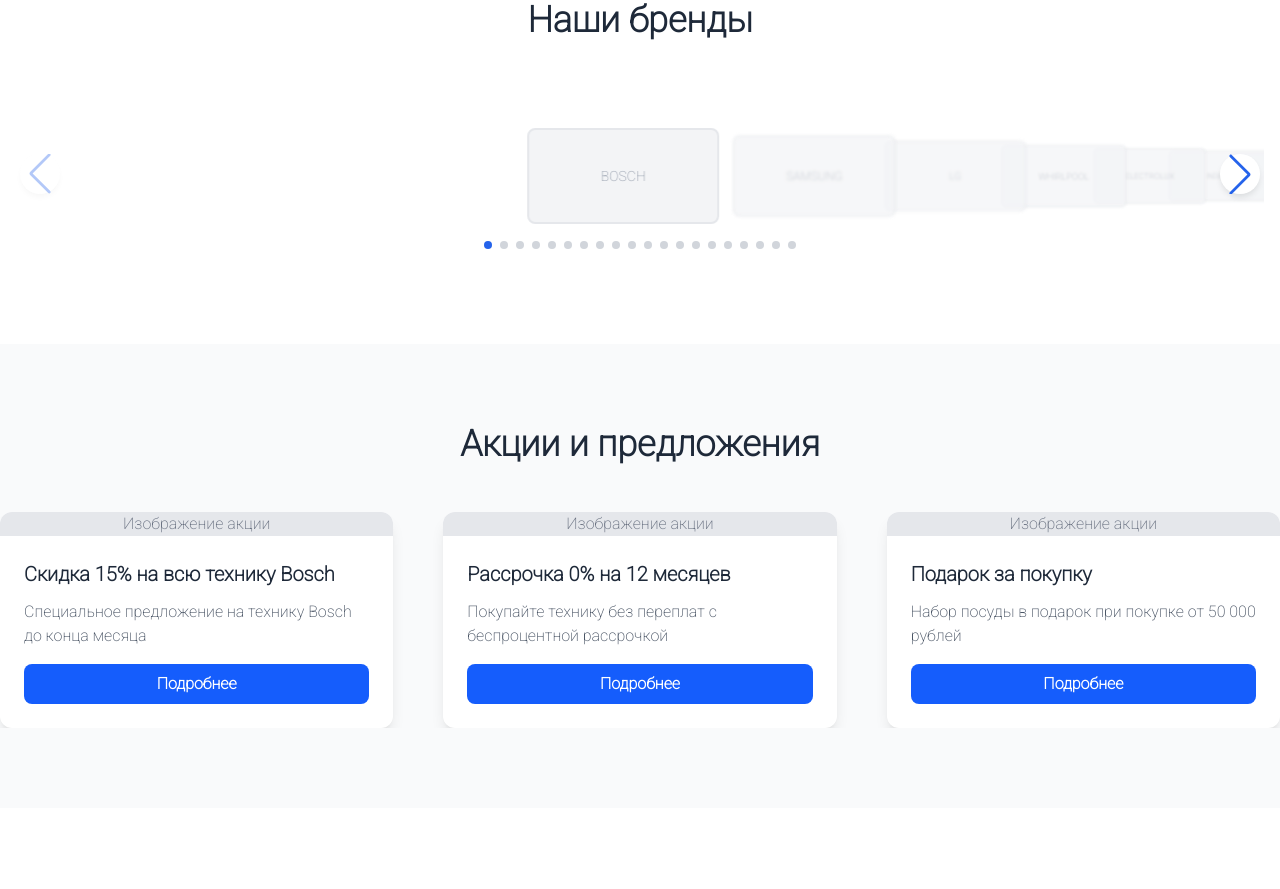
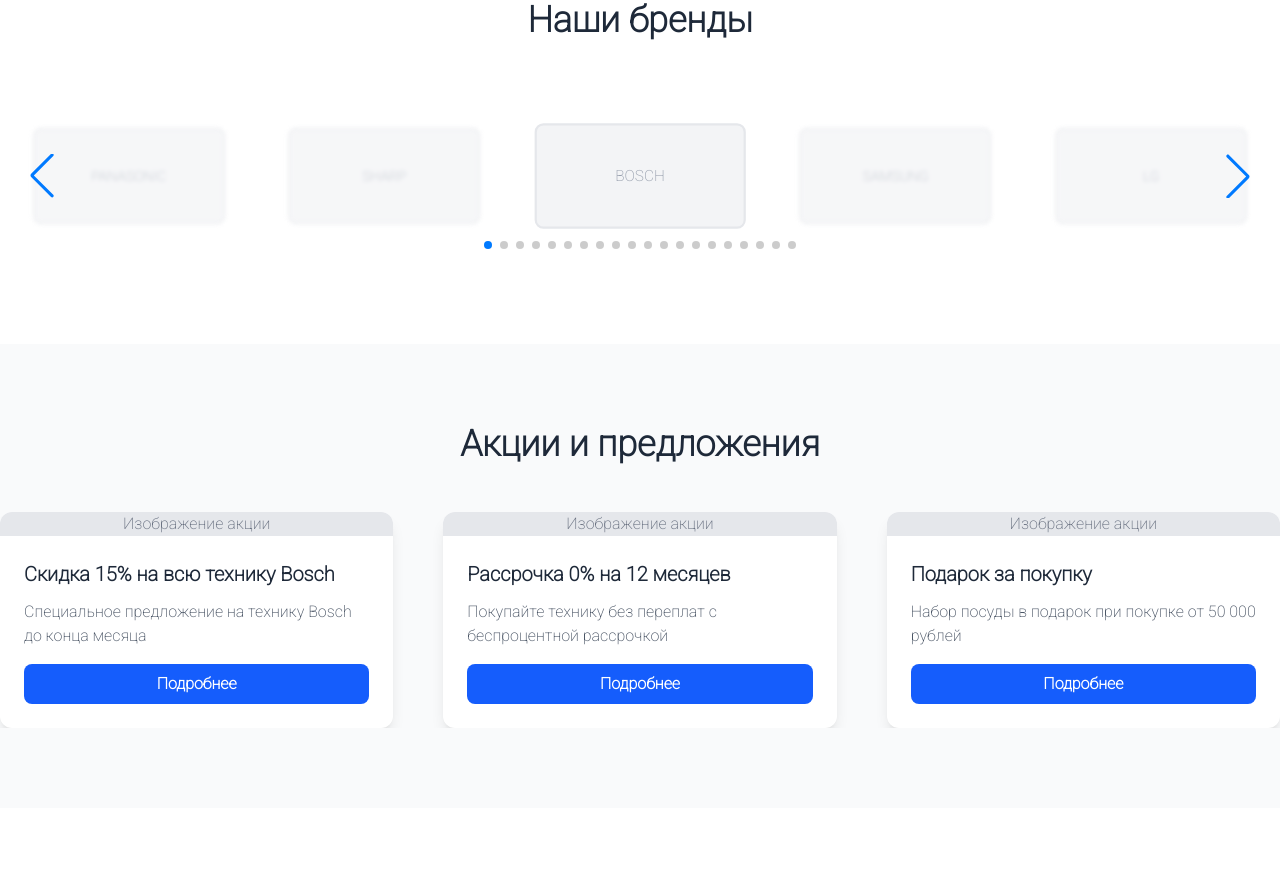
Before and after one commit to evkondr/next-broker-bt, a Next.js app: page / in a window 1280 px wide. Shown: the part 1560-2449 px from the top of the page. Built offline with nearby package versions, Linux system fonts and the light colour scheme.

Commit message:
fix: slider

```diff
--- a/src/components/site/Brands.tsx
+++ b/src/components/site/Brands.tsx
@@ -1,11 +1,9 @@
 'use client';
 
-import { useState } from 'react';
 import { Swiper, SwiperSlide } from 'swiper/react';
-import { EffectCoverflow, Navigation, Pagination } from 'swiper/modules';
+import { Navigation, Pagination } from 'swiper/modules';
 import { initialSettings } from '@/lib/fake-data';
 import 'swiper/css';
-import 'swiper/css/effect-coverflow';
 import 'swiper/css/navigation';
 import 'swiper/css/pagination';
 
@@ -24,18 +22,20 @@
           grabCursor={true}
           centeredSlides={true}
           slidesPerView={'auto'}
+          loop={true}
           coverflowEffect={{
             rotate: 0,
             stretch: 0,
             depth: 100,
-            modifier: 2.5,
+            modifier: 1,
+            scale: 1,
             slideShadows: false,
           }}
           pagination={{
             clickable: true,
           }}
           navigation={true}
-          modules={[EffectCoverflow, Pagination, Navigation]}
+          modules={[Pagination, Navigation]}
           className="brands-swiper"
           breakpoints={{
             320: {
@@ -53,8 +53,8 @@
           }}
         >
           {data.brands.map((brand, index) => (
-            <SwiperSlide key={index} className="!w-auto">
-              <div className="bg-gray-100 rounded-lg p-6 w-48 h-24 flex items-center justify-center border-2 border-gray-200 transition-all duration-300 hover:border-blue-500">
+            <SwiperSlide key={index}>
+              <div className="bg-gray-100 m-auto rounded-lg p-6 w-48 h-24 flex items-center justify-center border-2 border-gray-200 transition-all duration-300 hover:border-blue-500">
                 <div className="text-gray-400 text-sm font-medium text-center">
                   {brand.split('/').pop()?.replace('.png', '')?.toUpperCase()}
                 </div>
@@ -82,30 +82,6 @@
             opacity: 0.7;
           }
 
-          .brands-swiper .swiper-pagination-bullet {
-            background: #d1d5db;
-            opacity: 1;
-          }
-
-          .brands-swiper .swiper-pagination-bullet-active {
-            background: #2563eb;
-          }
-
-          .brands-swiper .swiper-button-next,
-          .brands-swiper .swiper-button-prev {
-            color: #2563eb;
-            background: white;
-            width: 40px;
-            height: 40px;
-            border-radius: 50%;
-            box-shadow: 0 4px 6px -1px rgb(0 0 0 / 0.1);
-          }
-
-          .brands-swiper .swiper-button-next:after,
-          .brands-swiper .swiper-button-prev:after {
-            font-size: 16px;
-            font-weight: bold;
-          }
         `}</style>
       </div>
     </section>
```
